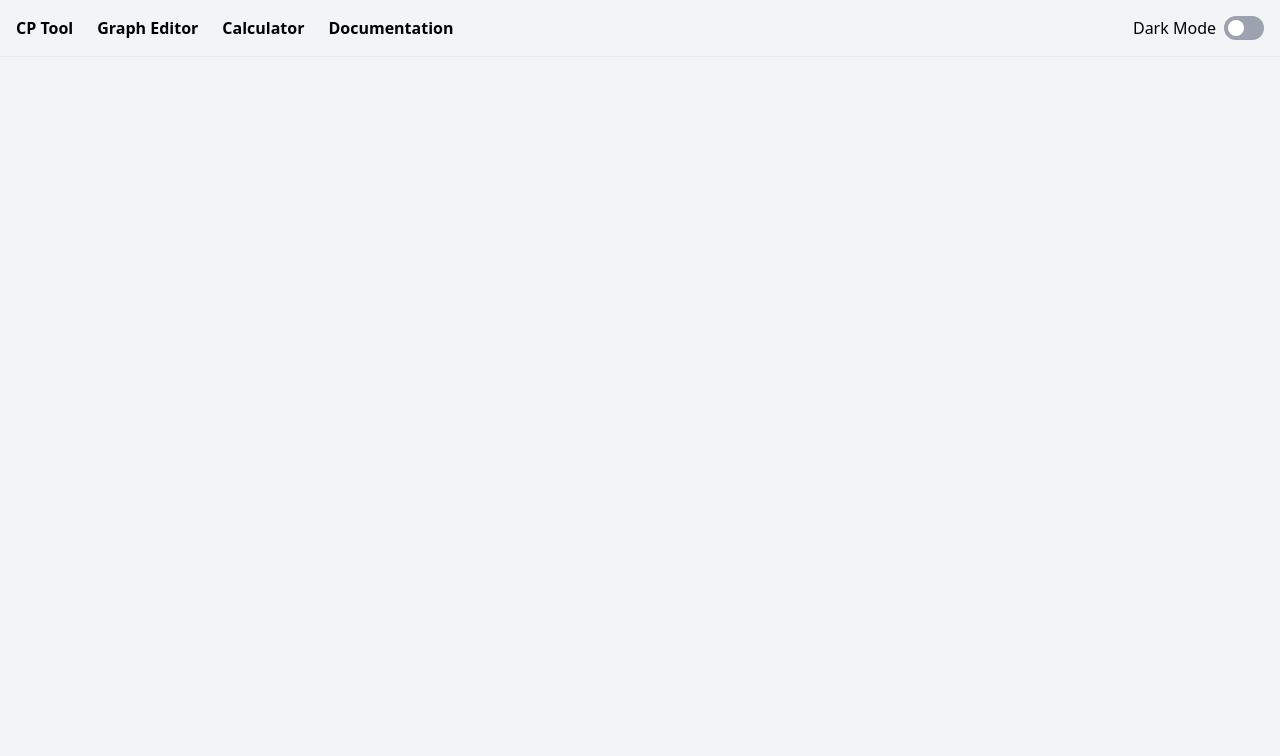
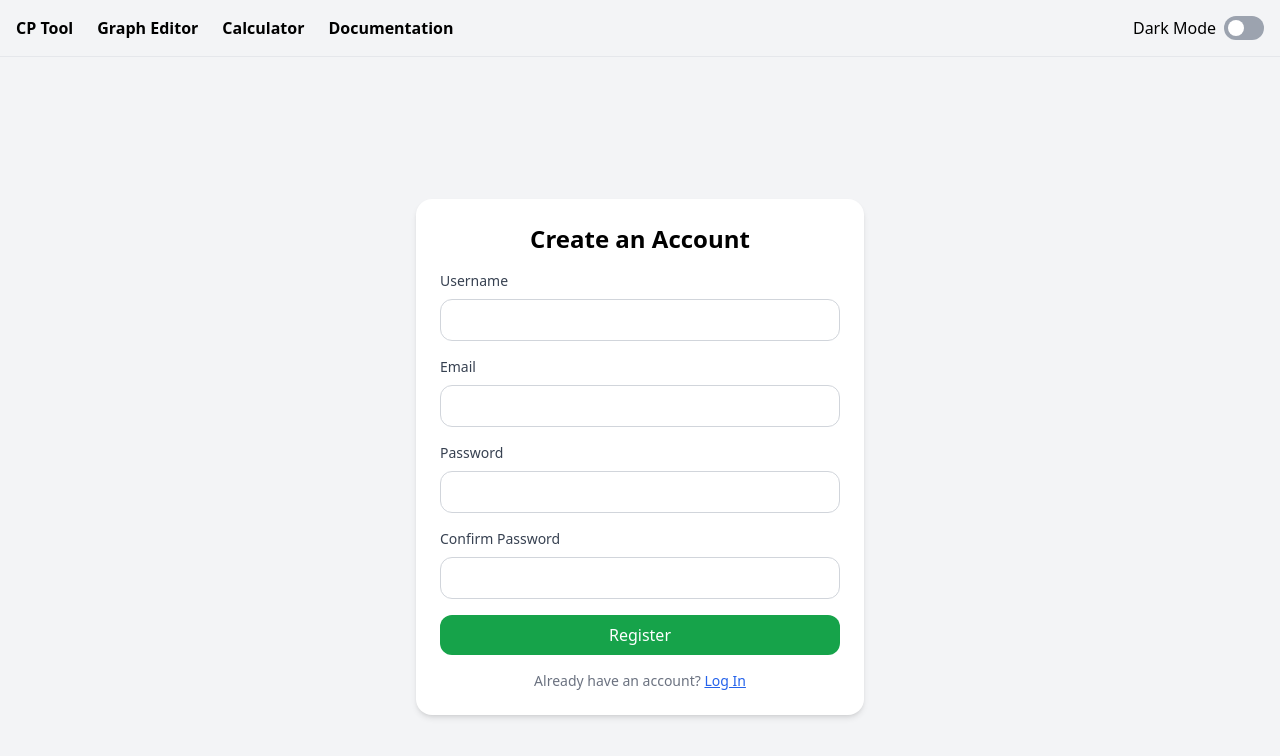
Before and after one commit to devdrx/cp-helper, a React (Vite) app in the folder frontend/: page /register in a window 1280 px wide. Shown: the top 756 px of the page. Built offline with nearby package versions, Linux system fonts and the light colour scheme.

Commit message:
login and register

```diff
--- a/frontend/package.json
+++ b/frontend/package.json
@@ -13,18 +13,21 @@
   "dependencies": {
     "@radix-ui/colors": "^3.0.0",
     "@radix-ui/react-dialog": "^1.1.6",
+    "@radix-ui/react-dropdown-menu": "^2.1.12",
     "@radix-ui/react-icons": "^1.3.2",
+    "@radix-ui/react-label": "^2.1.4",
     "@radix-ui/react-switch": "^1.1.3",
     "@radix-ui/react-tabs": "^1.1.3",
     "@radix-ui/react-tooltip": "^1.1.8",
     "autoprefixer": "^10.4.20",
     "axios": "^1.8.1",
+    "class-variance-authority": "^0.7.1",
     "clsx": "^2.1.1",
     "postcss": "^8.5.3",
     "radix-ui": "^1.1.3",
     "react": "^19.0.0",
     "react-dom": "^19.0.0",
-    "react-router-dom": "^7.2.0"
+    "react-router-dom": "^7.5.3"
   },
   "devDependencies": {
     "@eslint/js": "^9.21.0",
--- a/frontend/src/App.jsx
+++ b/frontend/src/App.jsx
@@ -5,6 +5,8 @@ import Home from "./pages/Home";
 import GraphEditor from "./pages/GraphEditor";
 import Calculator from "./pages/Calculator";
 import Documentation from "./pages/Documentation";
+import Login from "./pages/Login";
+import Register from "./pages/Register";
 
 export const DarkModeContext = createContext();
 
@@ -17,6 +19,8 @@ export default function App() {
         <Router>
           <Header />
           <Routes>
+            <Route path="/login" element={<Login/>} />
+            <Route path="/register" element={<Register/>} />
             <Route path="/" element={<Home />} />
             <Route path="/graph-editor" element={<GraphEditor />} />
             <Route path="/calculator" element={<Calculator />} />
--- /dev/null
+++ b/frontend/src/pages/Login.jsx
@@ -0,0 +1,67 @@
+// src/pages/Login.jsx
+
+import * as Label from '@radix-ui/react-label';
+import { useState } from 'react';
+
+export default function Login() {
+  const [formData, setFormData] = useState({ email: '', password: '' });
+
+  const handleChange = (e) => {
+    setFormData(prev => ({ ...prev, [e.target.name]: e.target.value }));
+  };
+
+  const handleSubmit = (e) => {
+    e.preventDefault();
+    console.log('Login data:', formData);
+    // Call API or Auth handler here
+  };
+
+  return (
+    <div className="min-h-screen flex items-center justify-center bg-gray-100 p-4">
+      <form onSubmit={handleSubmit} className="bg-white p-6 rounded-2xl shadow-md w-full max-w-md space-y-4">
+        <h1 className="text-2xl font-bold text-center">Login to Forum</h1>
+
+        <div className="space-y-2">
+          <Label.Root htmlFor="email" className="block text-sm font-medium text-gray-700">
+            Email
+          </Label.Root>
+          <input
+            id="email"
+            name="email"
+            type="email"
+            value={formData.email}
+            onChange={handleChange}
+            required
+            className="w-full px-3 py-2 border border-gray-300 rounded-xl focus:outline-none focus:ring focus:ring-blue-200"
+          />
+        </div>
+
+        <div className="space-y-2">
+          <Label.Root htmlFor="password" className="block text-sm font-medium text-gray-700">
+            Password
+          </Label.Root>
+          <input
+            id="password"
+            name="password"
+            type="password"
+            value={formData.password}
+            onChange={handleChange}
+            required
+            className="w-full px-3 py-2 border border-gray-300 rounded-xl focus:outline-none focus:ring focus:ring-blue-200"
+          />
+        </div>
+
+        <button
+          type="submit"
+          className="w-full bg-blue-600 text-white py-2 rounded-xl hover:bg-blue-700 transition"
+        >
+          Log In
+        </button>
+
+        <p className="text-center text-sm text-gray-500 mt-4">
+          Don't have an account? <a href="/register" className="text-blue-600 underline">Sign Up</a>
+        </p>
+      </form>
+    </div>
+  );
+}
--- /dev/null
+++ b/frontend/src/pages/Register.jsx
@@ -0,0 +1,107 @@
+// src/pages/Register.jsx
+
+import * as Label from '@radix-ui/react-label';
+import { useState } from 'react';
+
+export default function Register() {
+  const [formData, setFormData] = useState({
+    username: '',
+    email: '',
+    password: '',
+    confirmPassword: ''
+  });
+
+  const handleChange = (e) => {
+    const { name, value } = e.target;
+    setFormData(prev => ({ ...prev, [name]: value }));
+  };
+
+  const handleSubmit = (e) => {
+    e.preventDefault();
+    if (formData.password !== formData.confirmPassword) {
+      alert('Passwords do not match!');
+      return;
+    }
+    console.log('Registration Data:', formData);
+    // Send to backend API here
+  };
+
+  return (
+    <div className="min-h-screen flex items-center justify-center bg-gray-100 px-4">
+      <form onSubmit={handleSubmit} className="bg-white p-6 rounded-2xl shadow-md w-full max-w-md space-y-4">
+        <h1 className="text-2xl font-bold text-center">Create an Account</h1>
+
+        <div className="space-y-2">
+          <Label.Root htmlFor="username" className="block text-sm font-medium text-gray-700">
+            Username
+          </Label.Root>
+          <input
+            id="username"
+            name="username"
+            type="text"
+            value={formData.username}
+            onChange={handleChange}
+            required
+            className="w-full px-3 py-2 border border-gray-300 rounded-xl focus:outline-none focus:ring focus:ring-blue-200"
+          />
+        </div>
+
+        <div className="space-y-2">
+          <Label.Root htmlFor="email" className="block text-sm font-medium text-gray-700">
+            Email
+          </Label.Root>
+          <input
+            id="email"
+            name="email"
+            type="email"
+            value={formData.email}
+            onChange={handleChange}
+            required
+            className="w-full px-3 py-2 border border-gray-300 rounded-xl focus:outline-none focus:ring focus:ring-blue-200"
+          />
+        </div>
+
+        <div className="space-y-2">
+          <Label.Root htmlFor="password" className="block text-sm font-medium text-gray-700">
+            Password
+          </Label.Root>
+          <input
+            id="password"
+            name="password"
+            type="password"
+            value={formData.password}
+            onChange={handleChange}
+            required
+            className="w-full px-3 py-2 border border-gray-300 rounded-xl focus:outline-none focus:ring focus:ring-blue-200"
+          />
+        </div>
+
+        <div className="space-y-2">
+          <Label.Root htmlFor="confirmPassword" className="block text-sm font-medium text-gray-700">
+            Confirm Password
+          </Label.Root>
+          <input
+            id="confirmPassword"
+            name="confirmPassword"
+            type="password"
+            value={formData.confirmPassword}
+            onChange={handleChange}
+            required
+            className="w-full px-3 py-2 border border-gray-300 rounded-xl focus:outline-none focus:ring focus:ring-blue-200"
+          />
+        </div>
+
+        <button
+          type="submit"
+          className="w-full bg-green-600 text-white py-2 rounded-xl hover:bg-green-700 transition"
+        >
+          Register
+        </button>
+
+        <p className="text-center text-sm text-gray-500 mt-4">
+          Already have an account? <a href="/login" className="text-blue-600 underline">Log In</a>
+        </p>
+      </form>
+    </div>
+  );
+}
```
Also changed, not shown: 1 other file (tests, documents, lock files or other folders).
